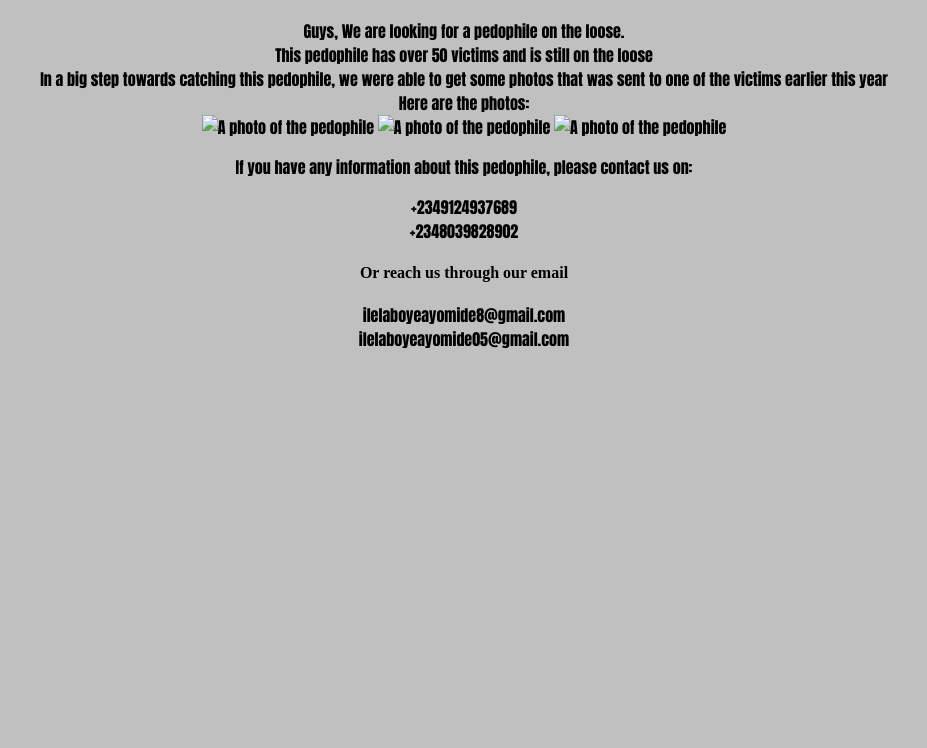
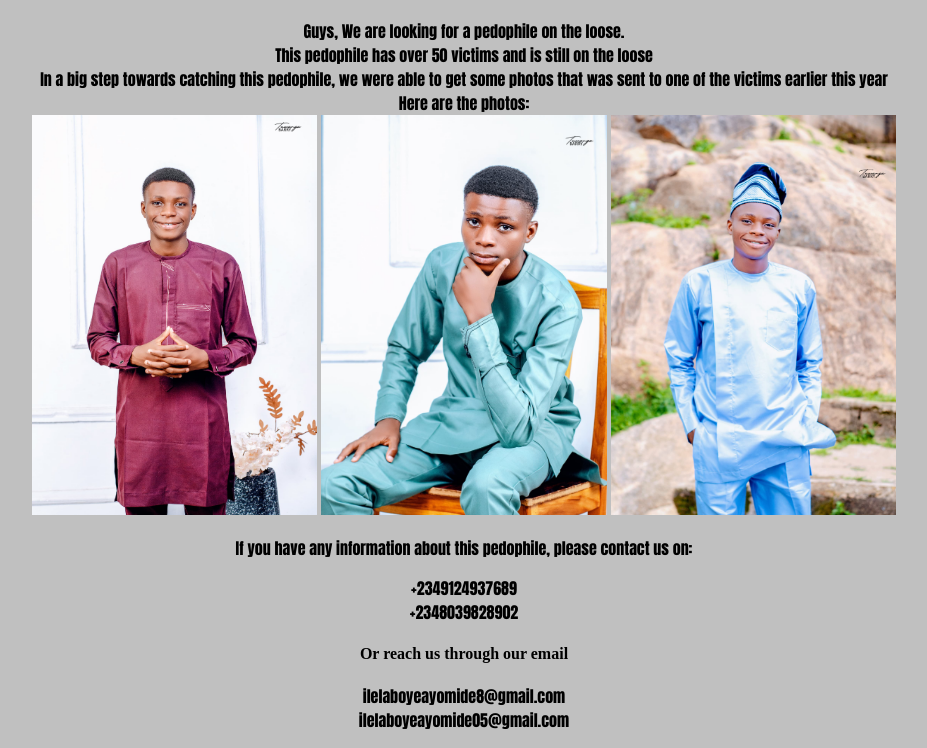
Before and after one commit to clino10q/html-Test, a plain HTML site: page index.html in a window 1280 px wide. Shown: the part 61-809 px from the top of the page, without its empty margins (176-1103 px from the left). Drawn offline with Linux system fonts and the light colour scheme.

Commit message:
Update index.html

```diff
--- a/index.html
+++ b/index.html
@@ -38,9 +38,9 @@
         This pedophile has over 50 victims and is still on the loose<br>
         In a big step towards catching this pedophile, we were able to get some photos that was sent to one of the victims earlier this year<br>
         Here are the photos:<br>
-        <img src="../My Love/Pedo 1.jpg" alt="A photo of the pedophile"/>
-        <img src="../My Love/Pedo 2.jpg" alt="A photo of the pedophile"/>
-        <img src="../My Love/Pedo 3.jpg" alt="A photo of the pedophile"/>
+        <img src="./Pedo 1.jpg" alt="A photo of the pedophile"/>
+        <img src="./Pedo 2.jpg" alt="A photo of the pedophile"/>
+        <img src="./Pedo 3.jpg" alt="A photo of the pedophile"/>
     </p>
     <p>
         If you have any information about this pedophile, please contact us on:<br>
@@ -54,4 +54,5 @@
         ilelaboyeayomide05@gmail.com
     </p>
 </body>
+
 </html>
```
